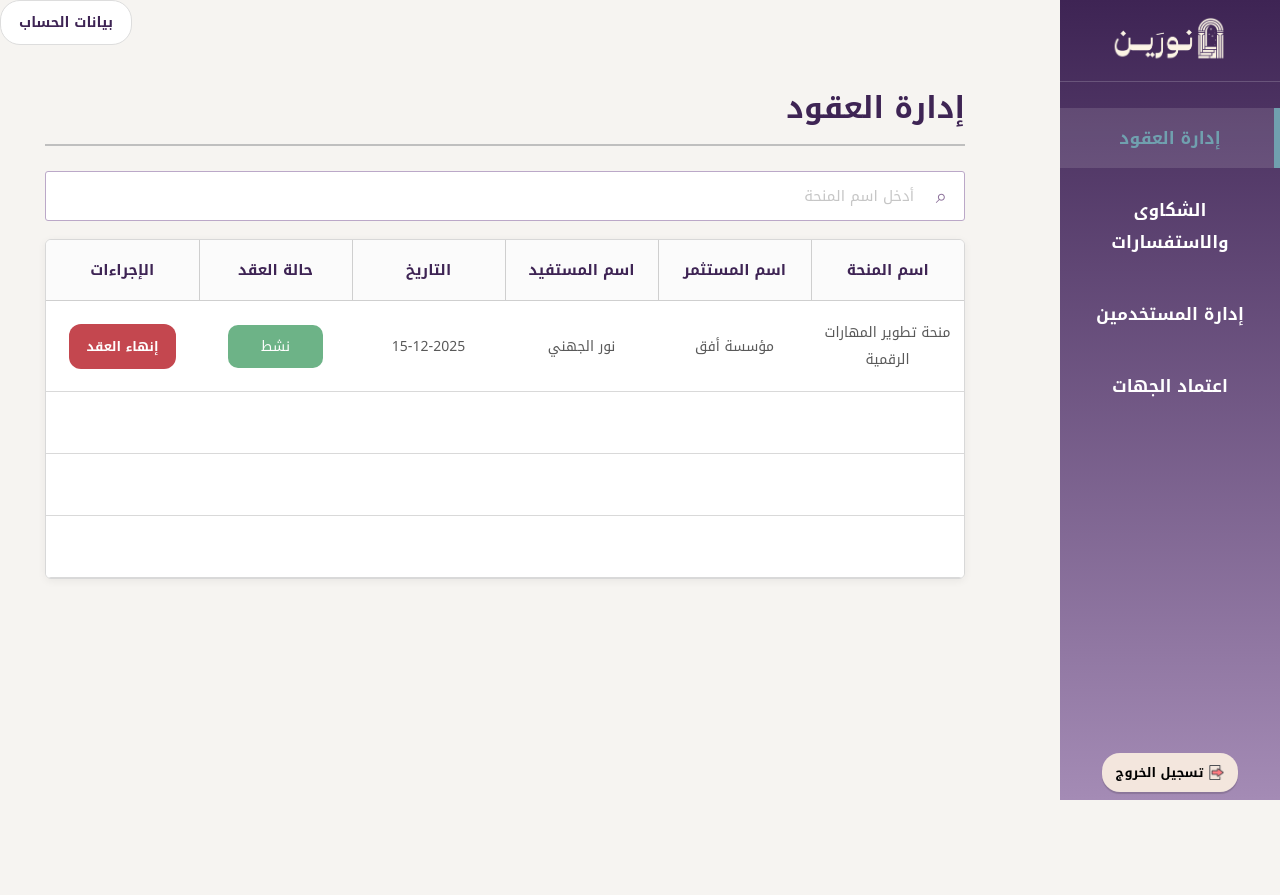
After one commit to Nada7m/NOREEN-Educational-Funding-Platform, a PHP site: page /Admin_Contracts.php in a window 1280 px wide. The commit adds this page. Run offline with PHP 8.4, Linux system fonts and the light colour scheme.

Commit message:
تعديل

```diff
--- /dev/null
+++ b/Admin_Contracts.php
@@ -0,0 +1,254 @@
+<?php
+/* بيانات تجريبية */
+$contracts = [
+    [
+        "scholarship_name"   => "منحة تطوير المهارات الرقمية",
+        "investor_name"      => "مؤسسة أفق",
+        "beneficiary_name"   => "نور الجهني",
+        "date"               => "15-12-2025",
+        "status"             => "نشط"
+    ]
+];
+?>
+<!DOCTYPE html>
+<html lang="ar" dir="rtl">
+<head>
+    <meta charset="UTF-8">
+    <meta name="viewport" content="width=device-width, initial-scale=1.0">
+    <title>إدارة العقود</title>
+
+    <link href="https://fonts.googleapis.com/css2?family=Noto+Kufi+Arabic:wght@400;500;600;700&display=swap" rel="stylesheet">
+    <link rel="stylesheet" href="CSS01Layout.css">
+
+    <style>
+        body{
+            margin: 0;
+            background-color: #f6f4f1;
+            font-family: "Noto Kufi Arabic", sans-serif;
+        }
+
+        .permissions-container{
+            margin-right: 270px;
+            padding: 35px 45px;
+            min-height: 100vh;
+        }
+
+        .permissions-title{
+            text-align:right;
+            color: #3E2454;
+            font-size: 30px;
+            font-weight: 700;
+            margin-top: -50px;
+            margin-bottom: 8px;
+        }
+
+        .title-line{
+            width: 100%;
+            height: 2px;
+            background: #bfbfbf;
+            margin: 0 0 25px 0;
+        }
+
+        /* البحث صار فوق الصندوق الأبيض */
+        .search-box{
+            margin-bottom: 18px;
+            position: relative;
+        }
+
+        .search-box input{
+            width: 100%;
+            height: 50px;
+            border: 1px solid #bba8c8;
+            border-radius: 3px;
+            padding: 0 18px;
+            padding-right: 50px;
+            color: #595959;
+            font-size: 15px;
+            outline: none;
+            background-color: #fff;
+            font-family: "Noto Kufi Arabic", sans-serif;
+        }
+
+        .search-box input::placeholder{
+            color: #c6c6c6;
+        }
+
+        .search-box::before{
+            content: "⌕";
+            position: absolute;
+            right: 18px;
+            top: 50%;
+            transform: translateY(-50%);
+            color: #8b6f99;
+            font-size: 20px;
+        }
+
+        .permissions-card{
+            background: #ffffff;
+            border: 1px solid #d8d8d8;
+            border-radius: 6px;
+            padding: 0;
+            box-shadow: 0 2px 8px rgba(0,0,0,0.06);
+            overflow: hidden;
+        }
+
+        .permissions-table{
+            width: 100%;
+            border-collapse: collapse;
+            text-align: center;
+            table-layout: fixed;
+        }
+
+        /* عناوين الأعمدة */
+        .permissions-table thead th{
+            color: #3E2454;
+            font-size: 15px;
+            font-weight: 700;
+            padding: 16px 10px;
+            background-color: #fbfbfb;
+            border-bottom: 1px solid #cfcfcf;
+        }
+
+        /* خطوط فقط بين عناوين الأعمدة */
+        .permissions-table thead th:not(:last-child){
+            border-left: 1px solid #cfcfcf;
+        }
+
+        /* بيانات الجدول: بدون خطوط عمودية */
+        .permissions-table tbody td{
+            color: #595959;
+            font-size: 14px;
+            font-weight: 500;
+            padding: 18px 10px;
+            background-color: #fff;
+            vertical-align: middle;
+            border-bottom: 1px solid #d9d9d9;
+        }
+
+        .status{
+            display: inline-block;
+            min-width: 95px;
+            background: #6db387;
+            color: #fff;
+            padding: 8px 20px;
+            border-radius: 10px;
+            font-size: 14px;
+            font-weight: 500;
+        }
+
+        .btn{
+            border: none;
+            padding: 10px 18px;
+            border-radius: 12px;
+            cursor: pointer;
+            font-size: 13px;
+            font-family: "Noto Kufi Arabic", sans-serif;
+            font-weight: 600;
+        }
+
+        .btn-delete{
+            background: #c4474f;
+            color: #fff;
+        }
+
+        .empty-row td{
+            height: 62px;
+            background-color: #fff;
+            border-bottom: 1px solid #d9d9d9;
+
+        }
+
+
+    .top-bar{
+      width: 100%;
+      display: flex;
+      justify-content: flex-end;
+      margin-bottom: 50px;
+      margin-top: auto;
+    }
+
+        @media (max-width: 1100px){
+            .permissions-container{
+                margin-right: 0;
+                padding: 20px;
+            }
+        }
+    </style>
+</head>
+<body>
+
+    <aside class="sidebar">
+        <div class="sidebar-top">
+            <div class="sidebar-logo">
+                <img src="شعار نورين.png" alt="شعار نورين">
+            </div>
+
+            <ul class="sidebar-menu">
+                <li><a href="Admin_Contracts.php" class="active">إدارة العقود</a></li>
+                <li><a href="complaints.php">الشكاوى والاستفسارات</a></li>
+                <li><a href="users_manage.php">إدارة المستخدمين</a></li>
+                <li><a href="Admin2_ EntitiesApproval.php">اعتماد الجهات</a></li>
+            </ul>
+        </div>
+        <div class="sidebar-bottom">
+  <form action="logout.php" method="post">
+    <button type="submit" class="logout-btn">
+      <img src="ايقونة تسجيل الخروج.png" class="logout-icon">
+      <b>تسجيل الخروج</b>
+    </button>
+  </form>
+</div>
+    </aside>
+
+  <div class="page-content">
+
+    <div class="top-bar">
+      <a href="admin_profile.php" class="profile-btn">بيانات الحساب</a>
+    </div>
+
+
+    <div class="permissions-container">
+        <div class="permissions-title">إدارة العقود</div>
+        <div class="title-line"></div>
+
+        <div class="search-box">
+            <input type="text" placeholder="أدخل اسم المنحة">
+        </div>
+
+        <div class="permissions-card">
+            <table class="permissions-table">
+                <thead>
+                    <tr>
+                        <th>اسم المنحة</th>
+                        <th>اسم المستثمر</th>
+                        <th>اسم المستفيد</th>
+                        <th>التاريخ</th>
+                        <th>حالة العقد</th>
+                        <th>الإجراءات</th>
+                    </tr>
+                </thead>
+
+                <tbody>
+                    <?php foreach($contracts as $row): ?>
+                    <tr>
+                        <td><?= $row["scholarship_name"] ?></td>
+                        <td><?= $row["investor_name"] ?></td>
+                        <td><?= $row["beneficiary_name"] ?></td>
+                        <td><?= $row["date"] ?></td>
+                        <td><span class="status"><?= $row["status"] ?></span></td>
+                        <td>
+                            <button class="btn btn-delete">إنهاء العقد</button>
+                        </td>
+                    </tr>
+                    <?php endforeach; ?>
+
+                    <tr class="empty-row"><td colspan="6"></td></tr>
+                    <tr class="empty-row"><td colspan="6"></td></tr>
+                    <tr class="empty-row"><td colspan="6"></td></tr>
+                </tbody>
+            </table>
+        </div>
+    </div>
+
+</body>
+</html>
```
Also changed, not shown: Admin2_ EntitiesApproval.php (+2 -15 lines).
